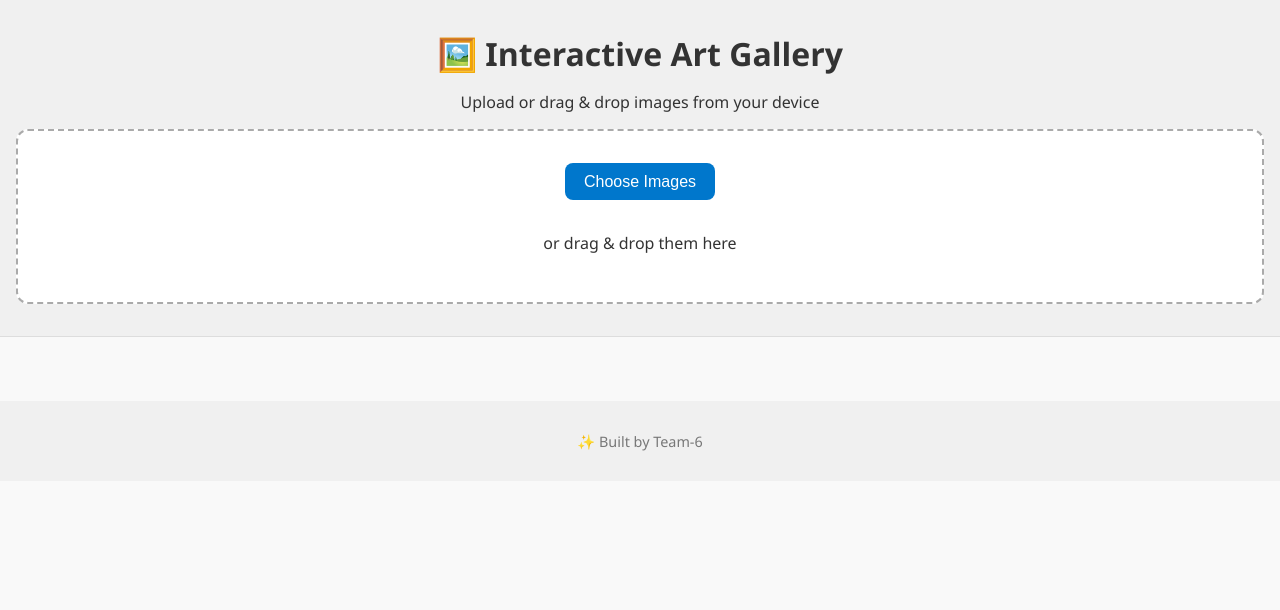
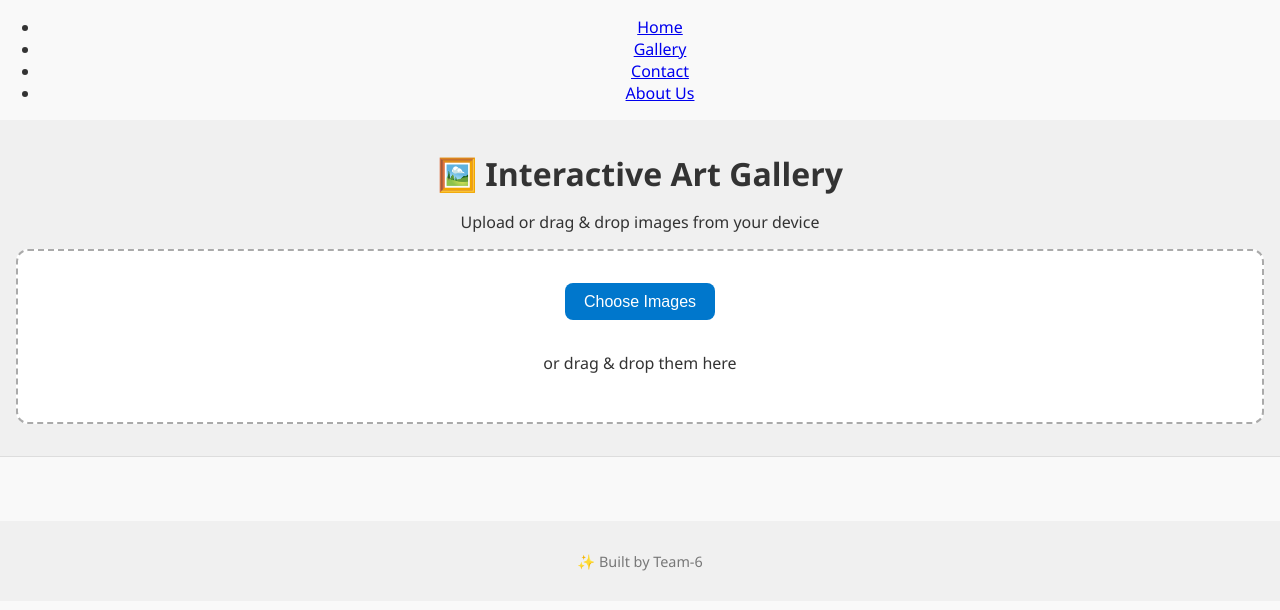
Before and after one commit to vikamuhan-reddy/SampleAzureWebStatic, a website: page src/index.html in a window 1280 px wide. Drawn offline with Linux system fonts and the light colour scheme.

Commit message:
Update index.html

```diff
--- a/src/index.html
+++ b/src/index.html
@@ -6,6 +6,14 @@
   <title>Interactive Art Gallery</title>
   <link rel="stylesheet" href="styles.css" />
 </head>
+   <nav class="navbar">
+  <ul>
+    <li><a href="index.html">Home</a></li>
+    <li><a href="gallery.html">Gallery</a></li>
+    <li><a href="contact.html">Contact</a></li>
+    <li><a href="about.html">About Us</a></li>
+  </ul>
+</nav>
 <body>
   <header>
     <h1>🖼️ Interactive Art Gallery</h1>
@@ -17,6 +25,8 @@
     </div>
   </header>
 
+
+
   <main class="gallery" id="gallery"></main>
 
   <footer>
```
